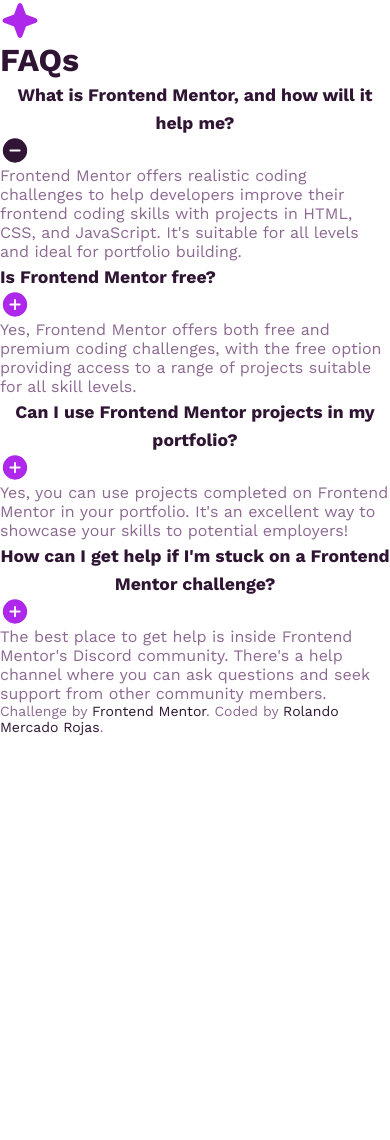
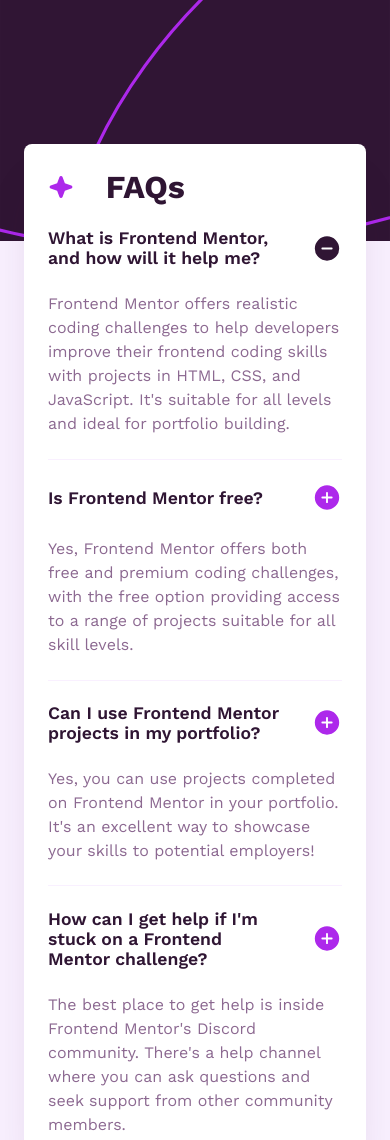
Before and after one commit to rolando2012/fm-FAQ-accordion, a plain HTML site: page index.html in a window 390 px wide. Shown: the top 1140 px of the page. Before the commit the page ends 844 px from the top, so only its background shows below. Drawn offline with Linux system fonts and the light colour scheme.

Commit message:
style: implement mobile-first layout and split background

```diff
--- a/style.css
+++ b/style.css
@@ -10,6 +10,7 @@
     --purple-600: hsl(292, 16%, 49%);
     --purple-950: hsl(292, 42%, 14%);
     --purple-accent: hsl(281, 83%, 54%);
+    --purple-shadow: hsla(292, 42%, 14%, 0.15);
 
     --font-p: 1rem;
 }
@@ -33,6 +34,13 @@
 body {
     font-family: 'Work Sans', sans-serif;
     min-height: 100vh;
+    background-color: var(--purple-100);
+    background-image: url('./assets/images/background-pattern-mobile.svg');
+    background-repeat: no-repeat;
+    background-position: top center;
+    background-size: 100% auto;
+    display: grid;
+    place-items: center;
 }
 
 img {
@@ -48,8 +56,29 @@ button {
     cursor: pointer;
 }
 
+.faq-card {
+    max-width: 42rem;
+    margin-inline: 1.5rem;
+    margin-block-end: 2rem;
+    margin-block-start: 9rem;
+    padding: 1.5rem;
+    background-color: var(--white);
+    border-radius: 0.5rem;
+    box-shadow: 0 2rem 3rem -1rem var(--purple-shadow);
+}
+
+.faq-header {
+    display: flex;
+    gap: 2em;
+    align-items: center;
+}
+
 .faq-title {
     color: var(--purple-950);
+}
+
+.faq-icon {
+    max-height: 1.65em;
 }
 
 .accordion {
@@ -58,16 +87,46 @@ button {
 
 .accordion__title {
     font-size: 1.1rem;
-    font-weight: 700;
+    font-weight: 600;
     color: var(--purple-950);
+    text-align: left;
 }
 
 .accordion__text {
     font-size: var(--font-p);
     color: var(--purple-600);
+    line-height: 1.5;
+}
+
+.accordion__btn {
+    width: 100%;
+    display: flex;
+    justify-content: space-between;
+    align-items: center;
+    gap: 1em;
+}
+
+.accordion__icon {
+    flex-shrink: 0;
+}
+
+.accordion__item {
+    display: flex;
+    flex-direction: column;
+    gap: 1.5em;
+    padding-block: 1.4em;
+    border-block-end: 1px solid var(--purple-100);
+}
+
+.accordion__item:last-child {
+    border-block-end: none;
+    padding-block-end: 0;
 }
 
 .attribution {
+    margin-block: 1rem;
+    margin-inline: 1.5rem;
+    text-align: center;
     font-size: 0.875rem;
     color: var(--purple-600);
 }
```
